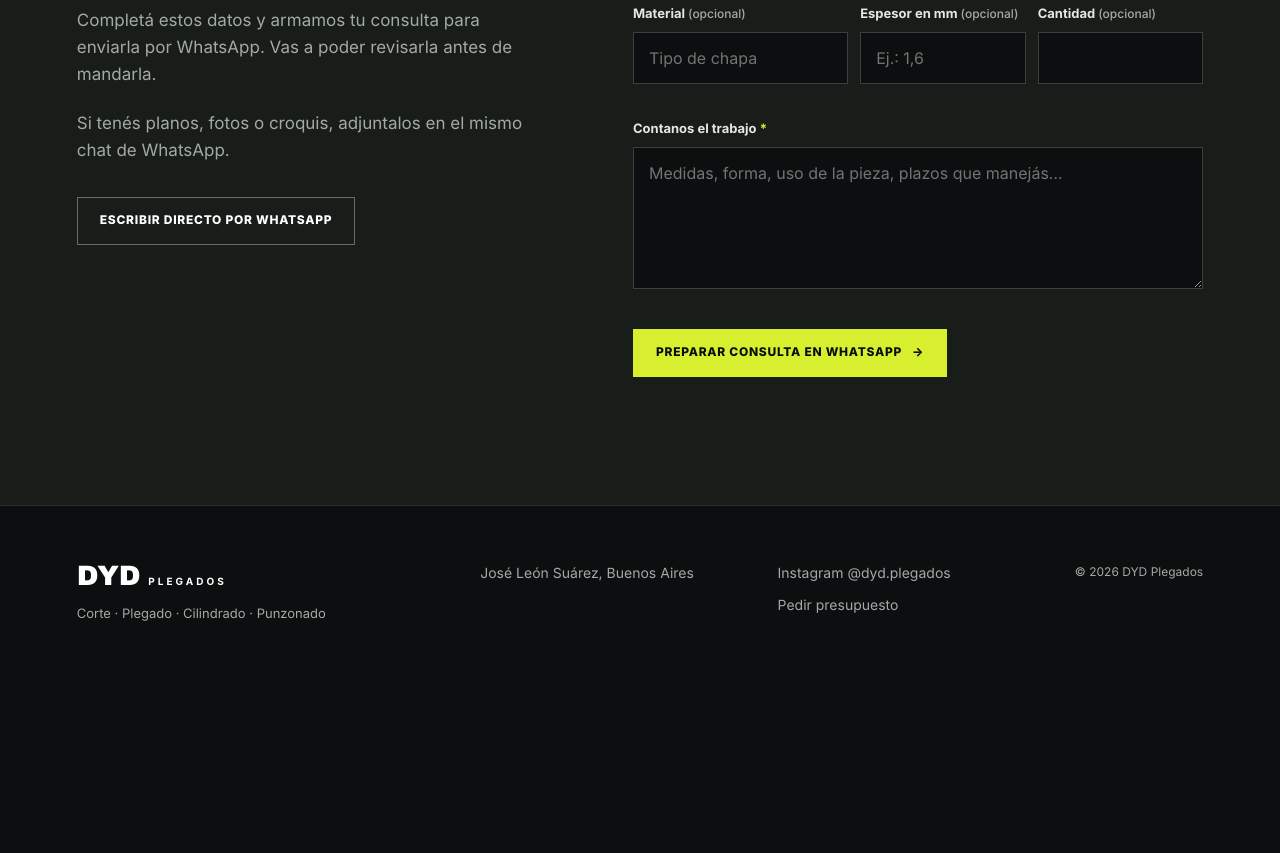
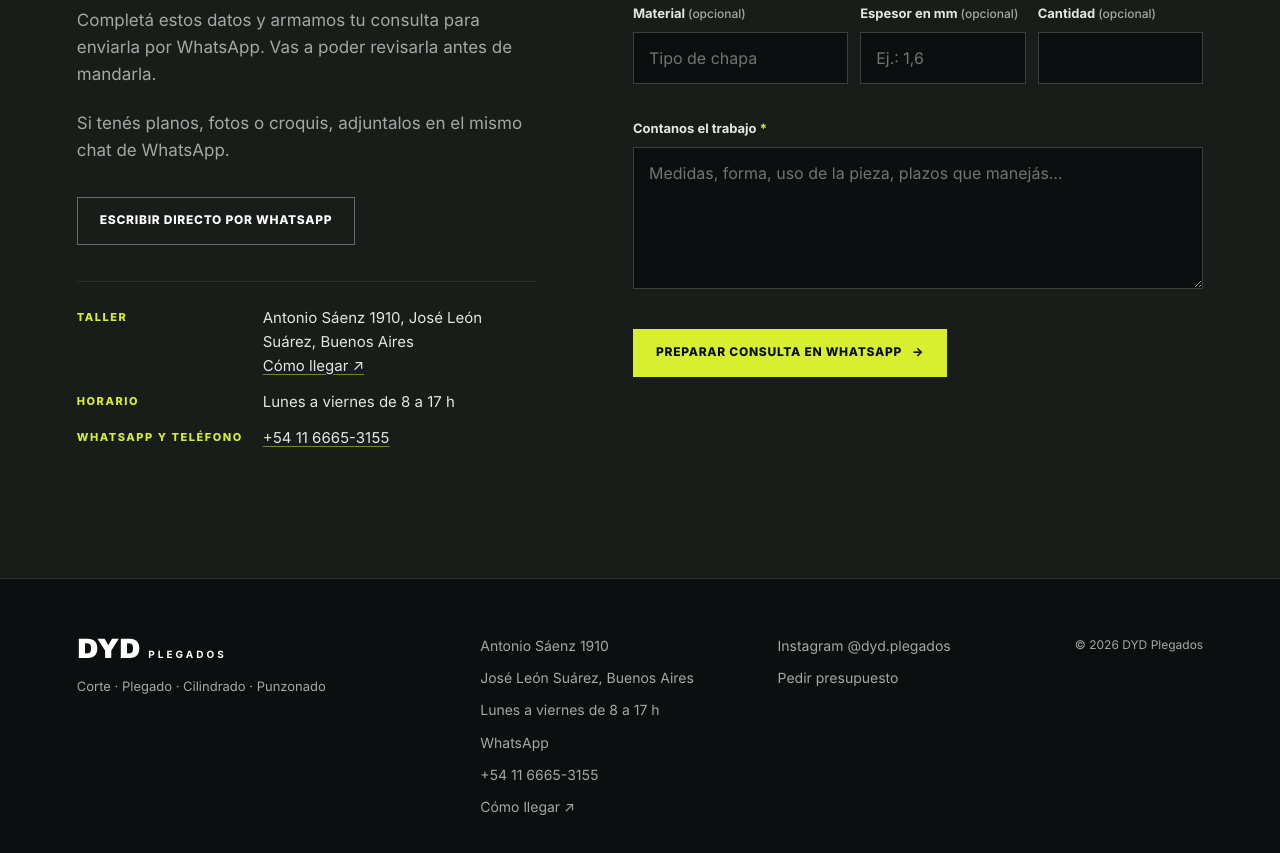
Before and after one commit to RubenEduardoG/dyd_plegados, a plain HTML site: page index.html in a window 1280 px wide. Shown: the part 7595-8448 px from the top of the page. Before the commit the page ends 8319 px from the top, so only its background shows below. Drawn offline with Linux system fonts and the light colour scheme.

Commit message:
Carga WhatsApp oficial, dirección y horario de DYD
- WhatsApp +54 11 6665-3155 en config.js: todos los botones y el formulario van directo a DYD
- Dirección (Antonio Sáenz 1910), horario y enlace Cómo llegar en Presupuesto y footer
- Datos estructurados LocalBusiness para Google
- Pregunta frecuente ¿Dónde están? con dirección y horario

Co-Authored-By: Claude Opus 5.5 <noreply@anthropic.com>
Claude-Session: https://claude.ai/code/session_016EHpy5bKdWtDHKFFWctYUm

```diff
--- a/config.js
+++ b/config.js
@@ -8,18 +8,18 @@
 window.DYD_CONFIG = {
   // WhatsApp oficial en formato internacional, solo números, sin "+", espacios ni guiones.
   // Ejemplo de formato (NO es el número real): "5491100000000"
-  // PENDIENTE: mientras esté vacío, WhatsApp se abre con el mensaje listo y pide elegir el contacto.
-  whatsapp: "",
+  // Confirmado por el cliente (ficha de Google de DYD: +54 11 6665-3155).
+  whatsapp: "5491166653155",
 
   instagram: "dyd.plegados",
 
-  // PENDIENTES — se muestran en el footer solo cuando tengan valor confirmado.
-  telefono: "",
-  email: "",
-  direccion: "", // A. Sáenz 1910 figura en una publicación: confirmar vigencia y autorización antes de cargarla.
-  horarios: "",
-
+  // Datos de contacto. Lo que esté vacío no se muestra.
+  telefono: "+54 11 6665-3155",
+  email: "", // PENDIENTE
+  direccion: "Antonio Sáenz 1910",
+  horarios: "Lunes a viernes de 8 a 17 h",
   localidad: "José León Suárez, Buenos Aires",
+  mapa: "https://www.google.com/maps/place/?q=place_id:ChIJWXb_h2C7vJURH6e3MuaT9MI",
 
   // Fabricaciones y productos. precio: null => se muestra "Consultar".
   // precio admite texto libre, ej.: "Desde $ 000.000" (cargar solo precios confirmados y vigentes).
--- a/index.html
+++ b/index.html
@@ -18,13 +18,23 @@
   <script src="config.js" defer></script>
   <script src="main.js" defer></script>
   <script type="application/ld+json">
+  {"@context":"https://schema.org","@type":"LocalBusiness","name":"DYD Plegados",
+   "description":"Corte, plegado, cilindrado y punzonado de chapas. Fabricación de piezas, productos terminados y desarrollos especiales.",
+   "telephone":"+54 11 6665-3155",
+   "address":{"@type":"PostalAddress","streetAddress":"Antonio Sáenz 1910","addressLocality":"Villa José León Suárez","postalCode":"B1655","addressRegion":"Provincia de Buenos Aires","addressCountry":"AR"},
+   "geo":{"@type":"GeoCoordinates","latitude":-34.5188282,"longitude":-58.578735},
+   "openingHoursSpecification":[{"@type":"OpeningHoursSpecification","dayOfWeek":["Monday","Tuesday","Wednesday","Thursday","Friday"],"opens":"08:00","closes":"17:00"}],
+   "hasMap":"https://www.google.com/maps/place/?q=place_id:ChIJWXb_h2C7vJURH6e3MuaT9MI",
+   "sameAs":["https://www.instagram.com/dyd.plegados/"]}
+  </script>
+  <script type="application/ld+json">
   {"@context":"https://schema.org","@type":"FAQPage","mainEntity":[
     {"@type":"Question","name":"¿Qué necesito para pedir un presupuesto?","acceptedAnswer":{"@type":"Answer","text":"Contanos qué querés hacer, con medidas, material, espesor y cantidad. Si tenés un plano, un croquis o una foto, mandalo por WhatsApp."}},
     {"@type":"Question","name":"¿Trabajan con particulares?","acceptedAnswer":{"@type":"Answer","text":"Sí. Hacemos trabajos para particulares y para empresas."}},
     {"@type":"Question","name":"¿Qué espesores de chapa trabajan?","acceptedAnswer":{"@type":"Answer","text":"De 0,5 a 6,35 mm."}},
     {"@type":"Question","name":"¿Quiénes hacen los trabajos?","acceptedAnswer":{"@type":"Answer","text":"Un equipo de herreros profesionales con más de 8 años de experiencia en el rubro."}},
     {"@type":"Question","name":"¿Hacen trabajos a medida?","acceptedAnswer":{"@type":"Answer","text":"Sí. Fabricamos piezas, productos terminados y desarrollos especiales a partir de un plano, una muestra o una idea."}},
-    {"@type":"Question","name":"¿Dónde están?","acceptedAnswer":{"@type":"Answer","text":"En José León Suárez, provincia de Buenos Aires."}}
+    {"@type":"Question","name":"¿Dónde están?","acceptedAnswer":{"@type":"Answer","text":"En Antonio Sáenz 1910, José León Suárez, provincia de Buenos Aires. Atendemos de lunes a viernes de 8 a 17 h."}}
   ]}
   </script>
 </head>
@@ -221,7 +231,7 @@
         </details>
         <details>
           <summary>¿Dónde están?</summary>
-          <p>En José León Suárez, provincia de Buenos Aires. Coordinamos cada trabajo por WhatsApp.</p>
+          <p>Nuestro taller está en Antonio Sáenz 1910, José León Suárez, provincia de Buenos Aires. Atendemos de lunes a viernes de 8 a 17 h y coordinamos cada trabajo por WhatsApp.</p>
         </details>
       </div>
     </section>
@@ -234,6 +244,7 @@
         <p>Completá estos datos y armamos tu consulta para enviarla por WhatsApp. Vas a poder revisarla antes de mandarla.</p>
         <p class="muted small">Si tenés planos, fotos o croquis, adjuntalos en el mismo chat de WhatsApp.</p>
         <a class="btn btn-ghost wa-direct" href="#presupuesto" data-wa="Hola DYD Plegados, quiero hacer una consulta.">ESCRIBIR DIRECTO POR WHATSAPP</a>
+        <dl class="contact-info" id="contact-info" hidden></dl>
       </div>
 
       <form class="quote-form" id="quote-form" novalidate>
@@ -290,7 +301,7 @@
       <p>Corte · Plegado · Cilindrado · Punzonado</p>
     </div>
     <ul class="footer-list" id="footer-contact">
-      <li data-loc>José León Suárez, Buenos Aires</li>
+      <li>Antonio Sáenz 1910, José León Suárez, Buenos Aires</li>
     </ul>
     <ul class="footer-list">
       <li><a href="https://www.instagram.com/dyd.plegados/" target="_blank" rel="noopener" data-ig>Instagram @dyd.plegados</a></li>
--- a/main.js
+++ b/main.js
@@ -127,7 +127,23 @@
     if (hasNumber) items.push('<a href="' + waUrl("Hola DYD Plegados, quiero hacer una consulta.") + '" target="_blank" rel="noopener">WhatsApp</a>');
     if (cfg.telefono) items.push('<a href="tel:' + esc(String(cfg.telefono).replace(/[^\d+]/g, "")) + '">' + esc(cfg.telefono) + "</a>");
     if (cfg.email) items.push('<a href="mailto:' + esc(cfg.email) + '">' + esc(cfg.email) + "</a>");
+    if (cfg.mapa) items.push('<a href="' + esc(cfg.mapa) + '" target="_blank" rel="noopener">Cómo llegar ↗</a>');
     fc.innerHTML = items.map(function (x) { return "<li>" + x + "</li>"; }).join("");
+  }
+
+  /* ---------- Datos de contacto en la sección Presupuesto ---------- */
+  var ci = document.getElementById("contact-info");
+  if (ci) {
+    var rows = [];
+    if (cfg.direccion || cfg.localidad) {
+      rows.push("<dt>Taller</dt><dd>" + esc([cfg.direccion, cfg.localidad].filter(Boolean).join(", ")) +
+        (cfg.mapa ? '<br><a href="' + esc(cfg.mapa) + '" target="_blank" rel="noopener">Cómo llegar ↗</a>' : "") + "</dd>");
+    }
+    if (cfg.horarios) rows.push("<dt>Horario</dt><dd>" + esc(cfg.horarios) + "</dd>");
+    if (cfg.telefono) rows.push('<dt>WhatsApp y teléfono</dt><dd><a href="tel:' + esc(String(cfg.telefono).replace(/[^\d+]/g, "")) + '">' + esc(cfg.telefono) + "</a></dd>");
+    if (cfg.email) rows.push('<dt>Correo</dt><dd><a href="mailto:' + esc(cfg.email) + '">' + esc(cfg.email) + "</a></dd>");
+    ci.innerHTML = rows.join("");
+    ci.hidden = !rows.length;
   }
   if (cfg.instagram) {
     var ig = "https://www.instagram.com/" + encodeURIComponent(cfg.instagram) + "/";
--- a/style.css
+++ b/style.css
@@ -203,6 +203,14 @@ em { font-style: normal; color: var(--lime); }
 .faq-list summary:hover { color: var(--lime); }
 .faq-list details p { color: var(--muted); padding: 0 52px 24px 0; max-width: 720px; }
 
+/* Datos de contacto */
+.contact-info { margin: 36px 0 0; padding-top: 24px; border-top: 1px solid var(--line); display: grid; grid-template-columns: auto 1fr; gap: 12px 20px; font-size: 15px; max-width: 460px; }
+.contact-info dt { font-size: 11px; font-weight: 800; letter-spacing: .14em; text-transform: uppercase; color: var(--lime); padding-top: 3px; }
+.contact-info dd { margin: 0; color: #e4e7e3; }
+.contact-info a { text-decoration: underline; text-decoration-color: #d7ef2e80; text-underline-offset: 3px; }
+.contact-info a:hover { color: var(--lime); }
+@media (max-width: 420px) { .contact-info { grid-template-columns: 1fr; gap: 4px; } .contact-info dd { margin-bottom: 12px; } }
+
 /* Presupuesto */
 .quote { background: var(--graphite); display: grid; grid-template-columns: .9fr 1.1fr; gap: clamp(40px, 7vw, 110px); border-top: 1px solid var(--line); }
 .quote-copy p:not(.eyebrow) { color: var(--muted); font-size: 17px; margin-top: 22px; max-width: 460px; }
```
Also changed, not shown: 1 other file.
